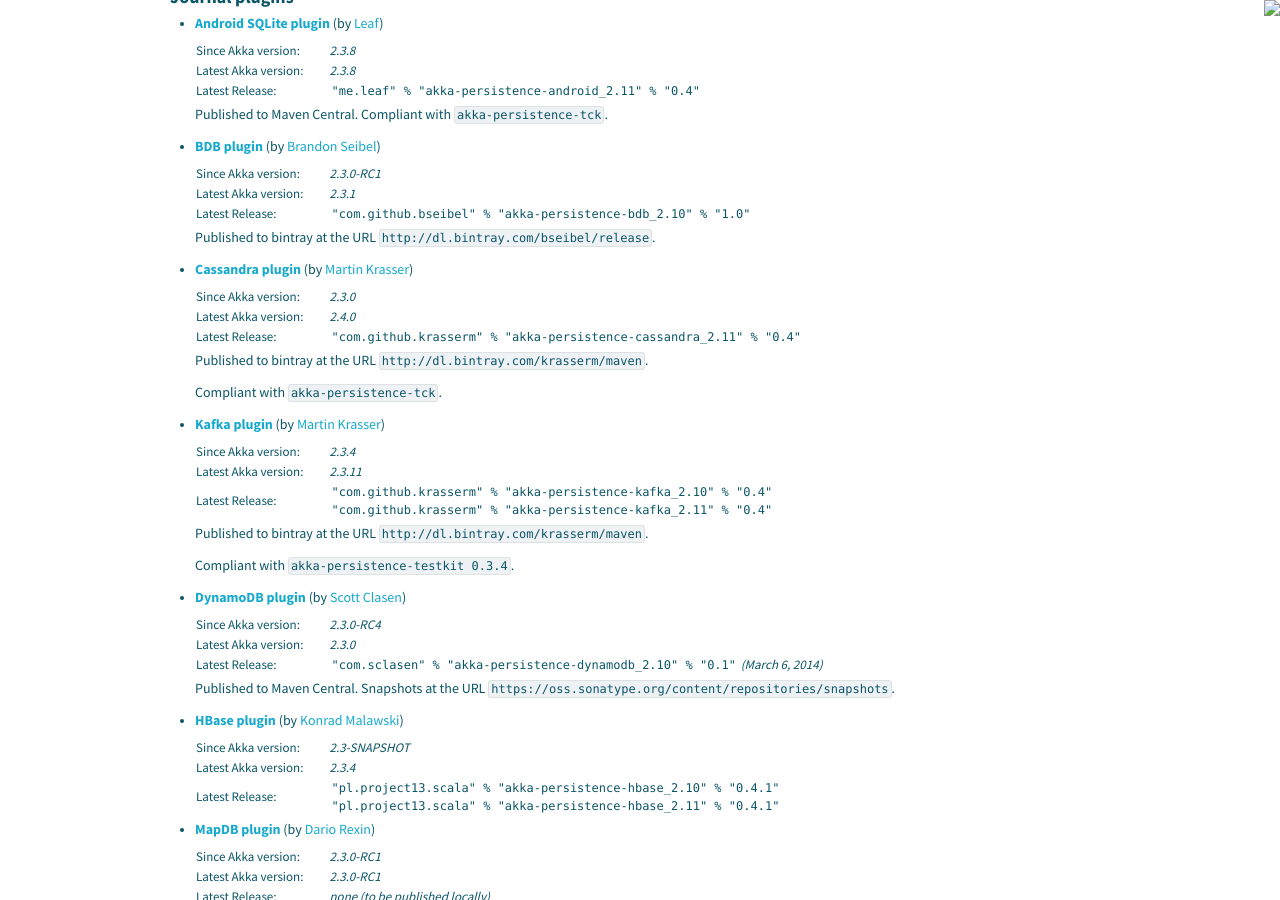
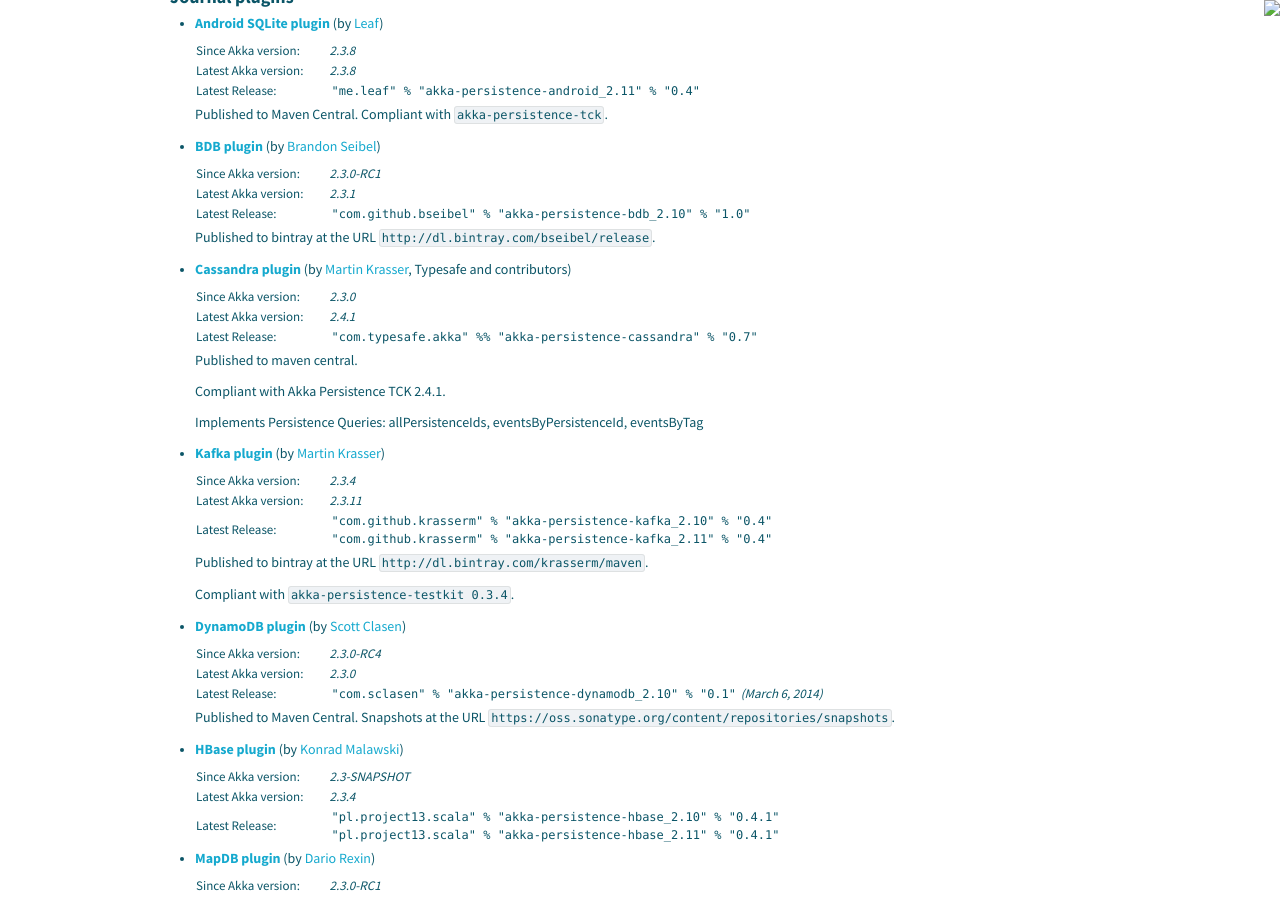
Before and after one commit to raboof/akka.github.com, a Jekyll site: the page built from community/index.md, in a window 1280 px wide and 900 px high, scrolled down 3656 px. Built offline with Jekyll 4.4.1, drawn with Linux system fonts in a browser that asks for light colours; some of the changed text lies outside the part shown.

Commit message:
update akka-persistence-cassandra entry

```diff
--- a/community/index.md
+++ b/community/index.md
@@ -310,17 +310,19 @@
 
   Published to bintray at the URL `http://dl.bintray.com/bseibel/release`.
 
-* **[Cassandra plugin](https://github.com/krasserm/akka-persistence-cassandra/)** (by [Martin Krasser](https://github.com/krasserm))
+* **[Cassandra plugin](https://github.com/akka/akka-persistence-cassandra)** (by [Martin Krasser](https://github.com/krasserm), Typesafe and contributors)
 
   <table class="stats">
   <tr><td>Since Akka version:</td><td>2.3.0</td></tr>
-  <tr><td>Latest Akka version:</td><td>2.4.0</td></tr>
-  <tr><td>Latest Release:</td><td><code>"com.github.krasserm" % "akka-persistence-cassandra_2.11" % "0.4"</code></td></tr>
+  <tr><td>Latest Akka version:</td><td>2.4.1</td></tr>
+  <tr><td>Latest Release:</td><td><code>"com.typesafe.akka" %% "akka-persistence-cassandra" % "0.7"</code></td></tr>
   </table>
 
-  Published to bintray at the URL `http://dl.bintray.com/krasserm/maven`.
+  Published to maven central.
 
-  Compliant with [`akka-persistence-tck`](http://doc.akka.io/docs/akka/2.3.11/scala/persistence.html#plugin-tck).
+  Compliant with Akka Persistence TCK 2.4.1.
+
+  Implements Persistence Queries: allPersistenceIds, eventsByPersistenceId, eventsByTag
 
 * **[Kafka plugin](https://github.com/krasserm/akka-persistence-kafka/)** (by [Martin Krasser](https://github.com/krasserm))
 
@@ -544,17 +546,17 @@
 
   Compliant with [Plugin TCK](http://doc.akka.io/docs/akka/current/scala/persistence.html#Plugin_TCK).
 
-* **[Cassandra plugin](https://github.com/krasserm/akka-persistence-cassandra/)** (by [Martin Krasser](https://github.com/krasserm))
+* **[Cassandra plugin](https://github.com/akka/akka-persistence-cassandra)** (by [Martin Krasser](https://github.com/krasserm), Typesafe and contributors)
 
   <table class="stats">
   <tr><td>Since Akka version:</td><td>2.3.2</td></tr>
-  <tr><td>Latest Akka version:</td><td>2.3.11</td></tr>
-  <tr><td>Latest Release:</td><td><code>"com.github.krasserm" % "akka-persistence-cassandra_2.11" % "0.4"</code></td></tr>
+  <tr><td>Latest Akka version:</td><td>2.4.1</td></tr>
+  <tr><td>Latest Release:</td><td><code>"com.typesafe.akka" %% "akka-persistence-cassandra" % "0.7"</code></td></tr>
   </table>
 
-  Published to bintray at the URL `http://dl.bintray.com/krasserm/maven`.
+  Published to maven central.
 
-  Compliant with [`akka-persistence-tck`](http://doc.akka.io/docs/akka/2.3.11/scala/persistence.html#plugin-tck).
+  Compliant with Akka Persistence TCK 2.4.1.
 
 * **[Kafka plugin](https://github.com/krasserm/akka-persistence-kafka/)** (by [Martin Krasser](https://github.com/krasserm))
 
```
